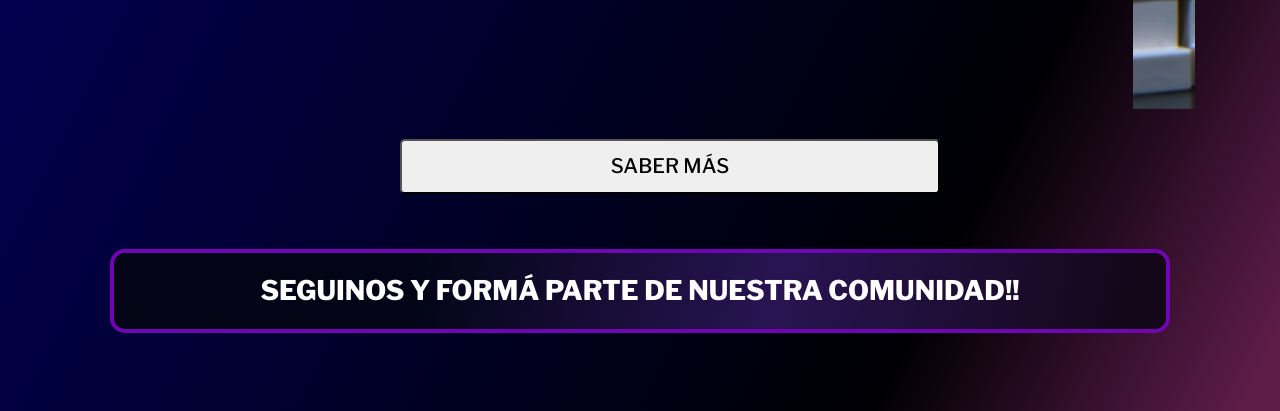
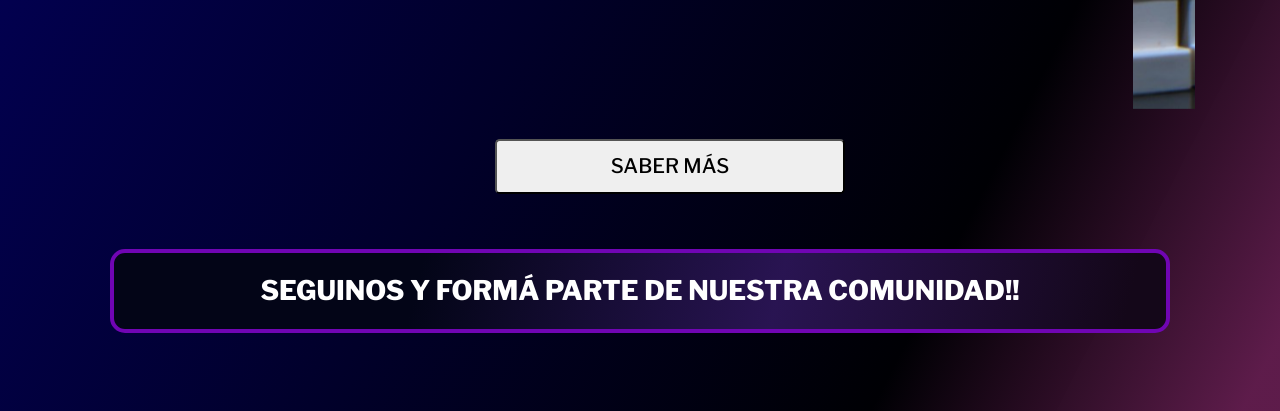
Before and after one commit to cvillar22/DesafioFinal, a plain HTML site: page index.html in a window 1280 px wide. Shown: the part 1032-1443 px from the top of the page. Drawn offline with nearby package versions, Linux system fonts and the light colour scheme; a web font is replaced by a local one.

Commit message:
cambios en boton saber más

```diff
--- a/index.html
+++ b/index.html
@@ -83,13 +83,13 @@
   	</div>
 	</div>
 	<div class="row">
-				<div class="col-lg-3 col-sm-3"></div>
-				<div class="col-lg-6 col-sm-6" class="botonA">
+				<div class="col-lg-4 col-sm-3"></div>
+				<div class="col-lg-4 col-sm-6" class="botonA">
 					<button type="button" class="btn-block btn-lg" class="botonA__saberMas">
 						<a href="pages/servicios.html" data-toggle="tootltip" title="HABLANOS!!" class="botonA__link">SABER MÁS</a>
 					</button>
 				</div>
-				<div class="col-lg-3 col-sm-3"></div>
+				<div class="col-lg-4 col-sm-3"></div>
 	</div>
 	</section>
 	<div class="container">
```
